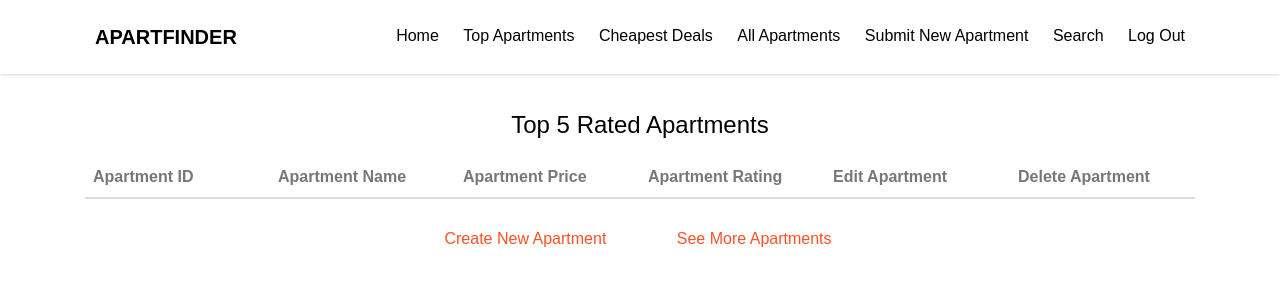
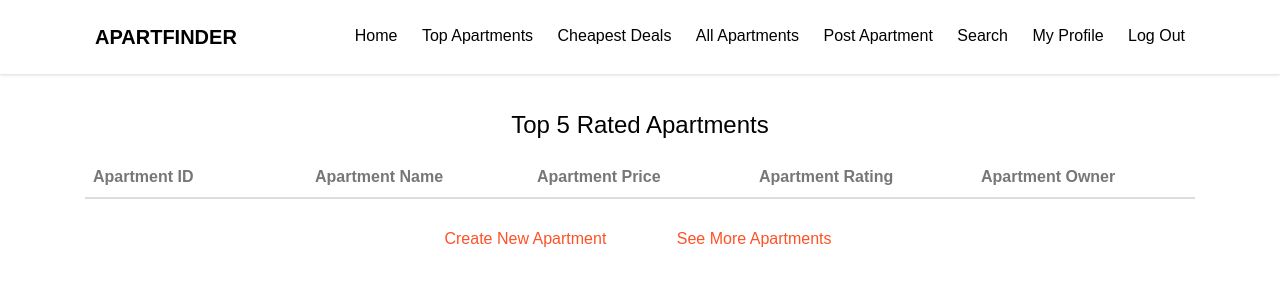
Before and after one commit to bwz3kt/cs4501_project, a Django app: template web/templates/foo/top.html in a window 1280 px wide. Shown: the top 300 px of the page. Run offline with Django 3.2, Linux system fonts and the light colour scheme; the template is opened without the code that fills it, so the values that code supplies are empty.

Commit message:
Made user's personal profile page to delete and edit. Delete and edit function links are now only accessible by the owner. Apartment lists now display apartment owners and links instead of edit and delete.

```diff
--- a/exp/exp/urls.py
+++ b/exp/exp/urls.py
@@ -25,6 +25,7 @@ urlpatterns = [
     url(r'^v1/auth/', views.auth, name='auth'),
     url(r'^v1/get_details/(?P<id>[0-9]+)/$', views.get_details, name='get_details'),
     url(r'^v1/profile/(?P<username>\w{0,50})/$', views.profile, name='profile'),
+    url(r'^v1/user_profile/', views.user_profile, name='user_profile'),
     url(r'^v1/home/', views.get_data, name='index'),
     url(r'^v1/top/', views.get_top_data, name='top'),
     url(r'^v1/price/', views.get_price_data, name='price'),
--- a/models/api/urls.py
+++ b/models/api/urls.py
@@ -18,4 +18,5 @@ urlpatterns = [
     url(r'v1/update/(?P<id>[0-9]+)/$', views.update, name='update'),
     url(r'v1/item/(?P<id>[0-9]+)/$', views.item, name='item'),
     url(r'v1/profile/(?P<username>\w{0,50})/$', views.profile, name='profile'),
+    url(r'v1/user_profile/', views.user_profile, name='user_profile'),
 ]
--- a/web/templates/base.html
+++ b/web/templates/base.html
@@ -59,8 +59,9 @@
 						<li><a href="/top" data-nav-section="services">Top Apartments</a></li>
 						<li><a href="/price" data-nav-section="portfolio">Cheapest Deals</a></li>
 						<li><a href="/home" data-nav-section="blog">All Apartments</a></li>
-						<li><a href="/create/" data-nav-section="contact">Submit New Apartment</a></li>
+						<li><a href="/create/" data-nav-section="contact">Post Apartment</a></li>
 						<li><a href="/search/" data-nav-section="contact">Search</a></li>
+						<li><a href="/user_profile/" data-nav-section="contact">My Profile</a></li>
 						<li><a href="/logout/" data-nav-section="contact">Log Out</a></li>
 						<!--<li><a href="/api/auth/logout/" class="external">Log Out</a></li>-->
 					</ul>
--- a/web/templates/foo/cheap.html
+++ b/web/templates/foo/cheap.html
@@ -13,8 +13,7 @@
           <th>Apartment Name
           <th>Apartment Price
           <th>Apartment Rating
-          <th>Edit Apartment
-          <th>Delete Apartment
+          <th>Apartment Owner</th>
         </tr>
         </thead>
         {% for object in objects %}
@@ -24,8 +23,7 @@
           <td><a href="/details/{{object.id}}">{{object.name}}</a></td>
           <td>{{object.price}}</td>
           <td>{{object.rating}}/5</td>
-          <td><a href="/update/{{object.id}}">Edit Apartment</a></td>
-          <td><a href="/delete/{{object.id}}">Delete Apartment</a></td>
+          <td><a href="/profile/{{object.username}}">{{object.username}}</a></td>
         </tr>
         </tbody>
         {% endfor %}
--- a/web/templates/foo/home.html
+++ b/web/templates/foo/home.html
@@ -13,8 +13,7 @@
           <th>Apartment Name
           <th>Apartment Price
           <th>Apartment Rating
-          <th>Edit Apartment
-          <th>Delete Apartment
+          <th>Apartment Owner</th>
         </tr>
         </thead>
         {% for object in objects %}
@@ -24,8 +23,7 @@
           <td><a href="/details/{{object.id}}">{{object.name}}</a></td>
           <td>{{object.price}}</td>
           <td>{{object.rating}}/5</td>
-          <td><a href="/update/{{object.id}}">Edit Apartment</a></td>
-          <td><a href="/delete/{{object.id}}">Delete Apartment</a></td>
+          <td><a href="/profile/{{object.username}}">{{object.username}}</a></td>
         </tr>
         </tbody>
         {% endfor %}
--- a/web/templates/foo/top.html
+++ b/web/templates/foo/top.html
@@ -13,8 +13,7 @@
           <th>Apartment Name
           <th>Apartment Price
           <th>Apartment Rating
-          <th>Edit Apartment
-          <th>Delete Apartment
+          <th>Apartment Owner</th>
         </tr>
         </thead>
         {% for object in objects %}
@@ -24,8 +23,7 @@
           <td><a href="/details/{{object.id}}">{{object.name}}</a></td>
           <td>{{object.price}}</td>
           <td>{{object.rating}}/5</td>
-          <td><a href="/update/{{object.id}}">Edit Apartment</a></td>
-          <td><a href="/delete/{{object.id}}">Delete Apartment</a></td>
+          <td><a href="/profile/{{object.username}}">{{object.username}}</a></td>
         </tr>
         </tbody>
         {% endfor %}
--- a/web/templates/myapp/profile.html
+++ b/web/templates/myapp/user_profile.html
@@ -5,7 +5,7 @@
     <h3>Username: {{user.username}}</h3>
     <p>Email: {{user.email}}</p>
     <br>
-    <h3>Apartments Owned by {{user.username}}</h3>
+    <h4>Your Apartments</h4>
     <div>
       <table class="table table-striped" style="table-layout:fixed">
         <thead>
@@ -14,6 +14,8 @@
           <th>Apartment Name
           <th>Apartment Price
           <th>Apartment Rating
+            <th>Edit Apartment
+          <th>Delete Apartment
         </tr>
         </thead>
         {% for object in objects %}
@@ -23,6 +25,8 @@
           <td><a href="/details/{{object.id}}">{{object.name}}</a></td>
           <td>{{object.price}}</td>
           <td>{{object.rating}}/5</td>
+            <td><a href="/update/{{object.id}}">Edit Apartment</a></td>
+          <td><a href="/delete/{{object.id}}">Delete Apartment</a></td>
         </tr>
         </tbody>
         {% endfor %}
--- a/web/web/urls.py
+++ b/web/web/urls.py
@@ -22,6 +22,7 @@ from . import views
 urlpatterns = [
     url(r'^details/(?P<id>[0-9]+)/$', views.details, name='details'),
     url(r'^profile/(?P<username>\w{0,50})/$', views.profile, name='profile'),
+    url(r'^user_profile/', views.user_profile, name='user_profile'),
     url(r'^delete/(?P<id>[0-9]+)/$', views.delete, name='delete'),
     url(r'^update/(?P<id>[0-9]+)/$', views.update, name='update'),
     #url(r'^comment/(?P<id>[0-9]+)/$', views.update, name='update'),
```
Also changed, not shown: exp/exp/views.py (+12 -0 lines), models/api/views.py (+25 -0 lines), web/web/views.py (+14 -0 lines).
